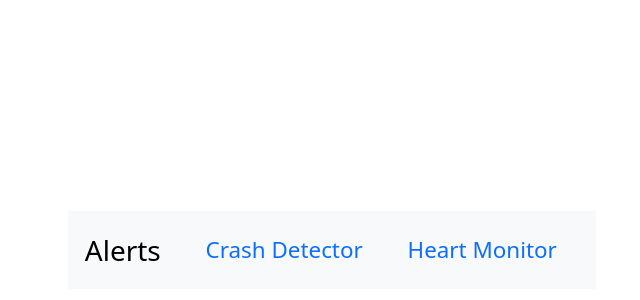
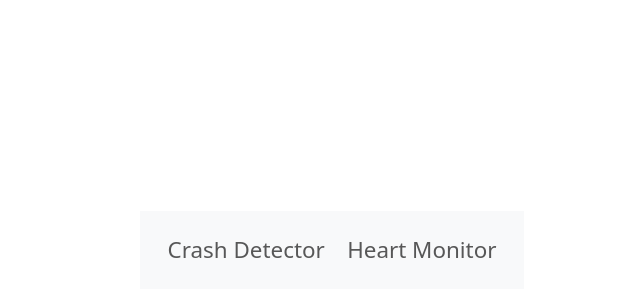
Before and after one commit to sarvani1997/crash-detection, a React (Vite) app: page / in a window 1280 px wide. Shown: the part 150-450 px from the top of the page, without its empty margins (308-948 px from the left). Built offline with nearby package versions, Linux system fonts and the light colour scheme.

Commit message:
modify nav-bar

```diff
--- a/src/main.jsx
+++ b/src/main.jsx
@@ -10,25 +10,14 @@ const Navbar = () => {
   return (
     <nav className="navbar navbar-expand-lg bg-light">
       <div className="container-fluid">
-        <a className="navbar-brand color" href="/">
-          Alerts
-        </a>
-        <ul className="nav justify-content-end">
+        <ul className="navbar-nav">
           <li className="nav-item">
-            <Link
-              className="nav-link color"
-              aria-current="page"
-              to="/crash_detector"
-            >
+            <Link className="nav-link" aria-current="page" to="/crash_detector">
               Crash Detector
             </Link>
           </li>
           <li className="nav-item">
-            <Link
-              className="nav-link color"
-              aria-current="page"
-              to="/heart_monitor"
-            >
+            <Link className="nav-link" aria-current="page" to="/heart_monitor">
               Heart Monitor
             </Link>
           </li>
```
